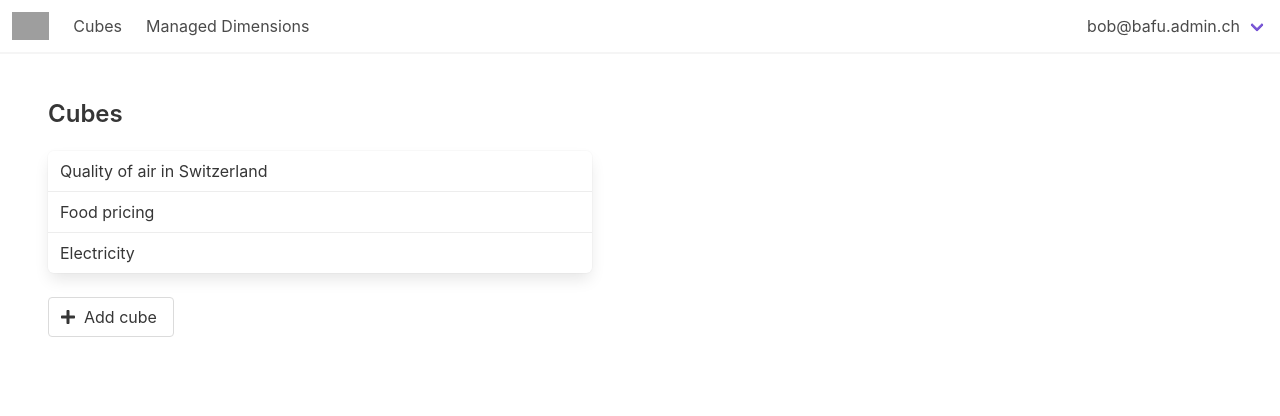
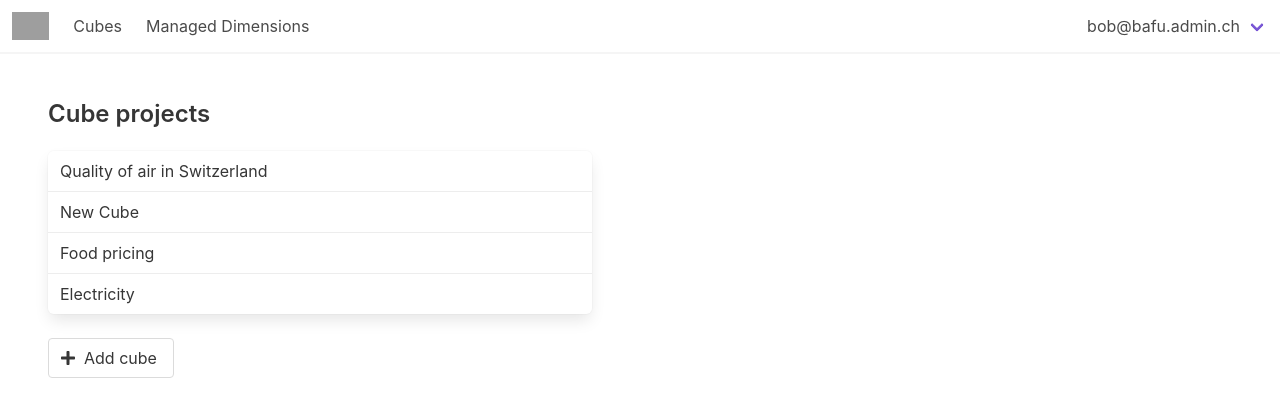
Before and after one commit to zazuko/bafu-datacube-workshop2-mockups, a Vue app: page /#/cubes in a window 1280 px wide. Shown: the top 416 px of the page. Built offline with nearby package versions, Linux system fonts and the light colour scheme; grey boxes are pictures that could not be loaded.

Commit message:
Restructure data to allow multiple cubes

```diff
--- a/src/components/CubeDesigner.vue
+++ b/src/components/CubeDesigner.vue
@@ -37,7 +37,7 @@
                 <div class="dimension-filter">
                   <FiltersContinuous v-if="dimension.scaleOfMeasure === 'continuous'" :dimension="dimension" />
                   <FiltersTemporal v-else-if="dimension.scaleOfMeasure === 'temporal'" :dimension="dimension" />
-                  <FiltersNominal v-else-if="dimension.scaleOfMeasure === 'nominal'" :dimension="dimension" />
+                  <FiltersNominal v-else-if="dimension.scaleOfMeasure === 'nominal'" :dimension="dimension" :cube="cube" />
                   <p v-else>Cannot filter this type of dimension</p>
                 </div>
               </b-dropdown>
--- a/src/components/FiltersNominal.vue
+++ b/src/components/FiltersNominal.vue
@@ -21,14 +21,12 @@
 </style>
 
 <script>
-import data from '@/data'
-
 export default {
   name: 'FiltersNominal',
-  props: ['dimension'],
+  props: ['dimension', 'cube'],
 
   data () {
-    const allResources = data.cube.data
+    const allResources = this.cube.data
       .map((row) => row[this.dimension.uri].value)
 
     const resources = [...new Set(allResources)]
--- a/src/data.js
+++ b/src/data.js
@@ -1,162 +1,6 @@
 export default {
-  sources: [
+  cubes: [
     {
-      uri: 'stations.csv',
-      label: 'stations.csv',
-      columns: [
-        { uri: 'station_id', data: ['1', '2', '3'] },
-        { uri: 'station_name', data: ['Aarau', 'Basel', 'Zurich'] },
-        { uri: 'station_measuring_network', data: ['AG', 'BA', 'ZU'] },
-        { uri: 'station_canton', data: ['AG', 'BA', 'ZU'] },
-        { uri: 'station_y', data: ['646350', '646381', '646811'] },
-        { uri: 'station_x', data: ['249400', '249313', '249119'] },
-        { uri: 'station_altitude', data: ['383', '649', '700'] },
-        { uri: 'area_type_de', data: ['Städtisch'] },
-        { uri: 'pollutant_id', data: ['NO2', 'OX4'] },
-        { uri: 'station_type_de', data: ['Verkehr'] },
-        { uri: 'aggregation_name_de', data: ['95%-Wert der 1/2h-Mittel'] },
-        { uri: 'limitvalue', data: ['100'] },
-        { uri: 'year', data: ['1986', '2000', '2001'] },
-        { uri: 'value', data: ['80,1', '51,3', '62,2'] },
-        { uri: 'unit_name_de', data: ['µg/m3'] },
-        { uri: 'value_remark', data: ['A textual remark'] },
-      ],
-    },
-    {
-      uri: 'pollutants.csv',
-      label: 'pollutants.csv',
-      columns: [
-        { uri: 'pollutant_id', data: ['NO2', 'OX4'] },
-        { uri: 'pollutant_name_de', data: ['Stickstoffdioxid'] },
-        { uri: 'pollutant_name_en', data: ['Stickstoffdioxid'] },
-        { uri: 'pollutant_description_de', data: [] },
-        { uri: 'pollutant_description_en', data: [] },
-      ],
-    },
-  ],
-
-  tables: [
-    {
-      isObservation: true,
-      type: 'table',
-      source: 'stations.csv',
-      uri: 'Measurement',
-      label: [{ value: 'Observation', language: 'en' }],
-      description: [],
-      color: 'rgb(165, 214, 167)',
-      identifierTemplate: 'Observation/{station_id}/{pollutant_id}/{year}',
-      attributes: [
-        {
-          type: 'attribute',
-          uri: 'year',
-          label: [{ value: 'Year', language: 'en' }],
-          column: 'year',
-          property: 'year',
-          datatype: 'xsd:gYear',
-          isDimension: true,
-        },
-        {
-          type: 'attribute',
-          uri: 'measurement',
-          label: [{ value: 'Measurement', language: 'en' }],
-          column: 'value',
-          property: 'value',
-          datatype: 'xsd:decimal',
-          isDimension: true,
-        },
-        {
-          type: 'attribute',
-          uri: 'value_remark',
-          label: [{ value: 'Remark', language: 'en' }],
-          column: 'value_remark',
-          property: 'schema:comment',
-          datatype: 'xsd:string',
-          isDimension: false,
-        },
-        {
-          type: 'attribute',
-          uri: 'station-canton',
-          label: [{ value: 'Canton', language: 'en' }],
-          column: 'station_canton',
-          property: 'station-canton',
-          datatype: 'xsd:string',
-          isDimension: true,
-        },
-        {
-          type: 'attribute',
-          uri: 'station',
-          label: [{ value: 'Station', language: 'en' }],
-          column: 'station_id',
-          linksTo: 'Station',
-          property: 'station',
-          isDimension: true,
-        },
-        {
-          type: 'attribute',
-          uri: 'pollutant',
-          label: [{ value: 'Pollutant', language: 'en' }],
-          column: 'pollutant_id',
-          linksTo: 'Pollutant',
-          property: 'pollutant',
-          isDimension: true,
-        },
-      ]
-    },
-    {
-      isObservation: false,
-      type: 'table',
-      source: 'stations.csv',
-      uri: 'Station',
-      label: [{ value: 'Station', language: 'en' }],
-      description: [],
-      color: 'rgb(129, 212, 250)',
-      identifierTemplate: 'Station/{station_id}',
-      attributes: [
-        {
-          type: 'attribute',
-          uri: 'id',
-          label: [{ value: 'ID', language: 'en' }],
-          column: 'station_id',
-          property: 'schema:identifier',
-        },
-        {
-          type: 'attribute',
-          uri: 'label',
-          label: [{ value: 'Label', language: 'en' }],
-          column: 'station_name_de',
-          property: 'rdfs:label',
-        },
-      ]
-    },
-    {
-      isObservation: false,
-      type: 'table',
-      source: 'pollutants.csv',
-      uri: 'Pollutant',
-      label: [{ value: 'Pollutant', language: 'en' }],
-      description: [],
-      color: 'rgb(239, 154, 154)',
-      identifierTemplate: 'Pollutant/{id}',
-      attributes: [
-        {
-          type: 'attribute',
-          uri: 'id',
-          label: [{ value: 'ID', language: 'en' }],
-          column: 'pollutant_id',
-          property: 'schema:identifier',
-        },
-        {
-          type: 'attribute',
-          uri: 'label',
-          label: [{ value: 'Label', language: 'en' }],
-          column: 'pollutant_name_de',
-          property: 'rdfs:label',
-        },
-      ]
-    },
-  ],
-
-  cube: {
       type: 'cube',
       uri: 'quality-of-air-ch',
       label: [{ value: 'Quality of air in Switzerland', language: 'en' }],
@@ -288,7 +132,178 @@ export default {
           id: [{ value: 13344 }],
         },
       },
+      sources: [
+        {
+          uri: 'stations.csv',
+          label: 'stations.csv',
+          columns: [
+            { uri: 'station_id', data: ['1', '2', '3'] },
+            { uri: 'station_name', data: ['Aarau', 'Basel', 'Zurich'] },
+            { uri: 'station_measuring_network', data: ['AG', 'BA', 'ZU'] },
+            { uri: 'station_canton', data: ['AG', 'BA', 'ZU'] },
+            { uri: 'station_y', data: ['646350', '646381', '646811'] },
+            { uri: 'station_x', data: ['249400', '249313', '249119'] },
+            { uri: 'station_altitude', data: ['383', '649', '700'] },
+            { uri: 'area_type_de', data: ['Städtisch'] },
+            { uri: 'pollutant_id', data: ['NO2', 'OX4'] },
+            { uri: 'station_type_de', data: ['Verkehr'] },
+            { uri: 'aggregation_name_de', data: ['95%-Wert der 1/2h-Mittel'] },
+            { uri: 'limitvalue', data: ['100'] },
+            { uri: 'year', data: ['1986', '2000', '2001'] },
+            { uri: 'value', data: ['80,1', '51,3', '62,2'] },
+            { uri: 'unit_name_de', data: ['µg/m3'] },
+            { uri: 'value_remark', data: ['A textual remark'] },
+          ],
         },
+        {
+          uri: 'pollutants.csv',
+          label: 'pollutants.csv',
+          columns: [
+            { uri: 'pollutant_id', data: ['NO2', 'OX4'] },
+            { uri: 'pollutant_name_de', data: ['Stickstoffdioxid'] },
+            { uri: 'pollutant_name_en', data: ['Stickstoffdioxid'] },
+            { uri: 'pollutant_description_de', data: [] },
+            { uri: 'pollutant_description_en', data: [] },
+          ],
+        },
+      ],
+      tables: [
+        {
+          isObservation: true,
+          type: 'table',
+          source: 'stations.csv',
+          uri: 'Measurement',
+          label: [{ value: 'Observation', language: 'en' }],
+          description: [],
+          color: 'rgb(165, 214, 167)',
+          identifierTemplate: 'Observation/{station_id}/{pollutant_id}/{year}',
+          attributes: [
+            {
+              type: 'attribute',
+              uri: 'year',
+              label: [{ value: 'Year', language: 'en' }],
+              column: 'year',
+              property: 'year',
+              datatype: 'xsd:gYear',
+              isDimension: true,
+            },
+            {
+              type: 'attribute',
+              uri: 'measurement',
+              label: [{ value: 'Measurement', language: 'en' }],
+              column: 'value',
+              property: 'value',
+              datatype: 'xsd:decimal',
+              isDimension: true,
+            },
+            {
+              type: 'attribute',
+              uri: 'value_remark',
+              label: [{ value: 'Remark', language: 'en' }],
+              column: 'value_remark',
+              property: 'schema:comment',
+              datatype: 'xsd:string',
+              isDimension: false,
+            },
+            {
+              type: 'attribute',
+              uri: 'station-canton',
+              label: [{ value: 'Canton', language: 'en' }],
+              column: 'station_canton',
+              property: 'station-canton',
+              datatype: 'xsd:string',
+              isDimension: true,
+            },
+            {
+              type: 'attribute',
+              uri: 'station',
+              label: [{ value: 'Station', language: 'en' }],
+              column: 'station_id',
+              linksTo: 'Station',
+              property: 'station',
+              isDimension: true,
+            },
+            {
+              type: 'attribute',
+              uri: 'pollutant',
+              label: [{ value: 'Pollutant', language: 'en' }],
+              column: 'pollutant_id',
+              linksTo: 'Pollutant',
+              property: 'pollutant',
+              isDimension: true,
+            },
+          ]
+        },
+        {
+          isObservation: false,
+          type: 'table',
+          source: 'stations.csv',
+          uri: 'Station',
+          label: [{ value: 'Station', language: 'en' }],
+          description: [],
+          color: 'rgb(129, 212, 250)',
+          identifierTemplate: 'Station/{station_id}',
+          attributes: [
+            {
+              type: 'attribute',
+              uri: 'id',
+              label: [{ value: 'ID', language: 'en' }],
+              column: 'station_id',
+              property: 'schema:identifier',
+            },
+            {
+              type: 'attribute',
+              uri: 'label',
+              label: [{ value: 'Label', language: 'en' }],
+              column: 'station_name_de',
+              property: 'rdfs:label',
+            },
+          ]
+        },
+        {
+          isObservation: false,
+          type: 'table',
+          source: 'pollutants.csv',
+          uri: 'Pollutant',
+          label: [{ value: 'Pollutant', language: 'en' }],
+          description: [],
+          color: 'rgb(239, 154, 154)',
+          identifierTemplate: 'Pollutant/{id}',
+          attributes: [
+            {
+              type: 'attribute',
+              uri: 'id',
+              label: [{ value: 'ID', language: 'en' }],
+              column: 'pollutant_id',
+              property: 'schema:identifier',
+            },
+            {
+              type: 'attribute',
+              uri: 'label',
+              label: [{ value: 'Label', language: 'en' }],
+              column: 'pollutant_name_de',
+              property: 'rdfs:label',
+            },
+          ]
+        },
+      ],
+    },
+    {
+      type: 'cube',
+      uri: 'new-cube',
+      label: [{ value: 'New Cube', language: 'en' }],
+      description: [],
+      publishers: [],
+      contactPoints: [],
+      languages: [],
+      landingPage: [],
+      dimensions: [],
+      data: [],
+      resources: [],
+      sources: [],
+      tables: [],
+    },
+  ],
 
   managedDimensions: [
     {
--- a/src/views/Cube.vue
+++ b/src/views/Cube.vue
@@ -39,16 +39,16 @@
 </style>
 
 <script>
-import ResourceLabel from '@/components/ResourceLabel'
 import data from '@/data'
 
 export default {
   name: 'Cube',
-  components: { ResourceLabel },
+  data () {
+    const cubeUri = this.$router.currentRoute.params.uri
+    const cube = data.cubes.find(({ uri }) => uri === cubeUri)
 
-  data () {
     return {
-      cube: data.cube,
+      cube,
       language: 'en',
       open: true,
     }
--- a/src/views/Cubes.vue
+++ b/src/views/Cubes.vue
@@ -1,8 +1,10 @@
 <template>
   <section class="section">
-    <h2 class="title is-4">Cubes</h2>
+    <h2 class="title is-4">Cube projects</h2>
     <div class="panel">
       <router-link
+        v-for="cube in cubes"
+        :key="cube.uri"
         :to="{ name: 'Cube', params: { uri: cube.uri } }"
         class="panel-block"
       >
@@ -35,7 +37,7 @@ export default {
 
   data () {
     return {
-      cube: data.cube,
+      cubes: data.cubes,
       language: 'en',
     }
   }
--- a/src/views/Designer.vue
+++ b/src/views/Designer.vue
@@ -6,7 +6,6 @@
 
 <script>
 import CubeDesigner from '@/components/CubeDesigner.vue'
-import data from '@/data'
 
 export default {
   name: 'Designer',
@@ -15,7 +14,8 @@ export default {
   },
 
   data () {
-    return { cube: data.cube }
+    const cube = this.$parent.cube
+    return { cube }
   }
 }
 </script>
--- a/src/views/Mapper.vue
+++ b/src/views/Mapper.vue
@@ -41,7 +41,7 @@
       </div>
 
       <div class="mapping-sources">
-        <div class="source-mapping columns" v-for="source in sources" :key="source.uri">
+        <div class="source-mapping columns" v-for="source in cube.sources" :key="source.uri">
           <div class="column">
             <div class="source panel">
               <div class="panel-heading">
@@ -144,7 +144,7 @@
 
     <SidePane :isOpen="showSidePane" :title="sidePanelTitle" @close="onCloseSidePane">
       <MapperTableForm v-if="edited && edited.type === 'table'" :value="edited" />
-      <MapperAttributeForm v-else-if="edited && edited.type === 'attribute'" :value="edited" />
+      <MapperAttributeForm v-else-if="edited && edited.type === 'attribute'" :value="edited" :cube="cube" />
       <p v-else>Unsupported type</p>
     </SidePane>
   </div>
@@ -238,7 +238,6 @@ import SidePane from '@/components/SidePane.vue'
 import MapperTableForm from '@/components/MapperTableForm.vue'
 import MapperAttributeForm from '@/components/MapperAttributeForm.vue'
 import ResourceLabel from '@/components/ResourceLabel.vue'
-import data from '@/data'
 
 export default {
   name: 'Mapper',
@@ -254,14 +253,14 @@ export default {
   },
 
   data () {
+    const cube = this.$parent.cube
+
     return {
-      sources: data.sources,
-      tables: data.tables,
-      cube: data.cube,
+      cube,
 
       selectedLanguage: 'en',
       columnFilter: 'all',
-      selectedColumns: Object.fromEntries(data.sources.map(({ uri }) => [uri, []])),
+      selectedColumns: Object.fromEntries(cube.sources.map(({ uri }) => [uri, []])),
       showPreview: false,
       edited: null,
     }
@@ -273,11 +272,11 @@ export default {
     },
 
     getSourceTables (source) {
-      return this.tables.filter((table) => table.source === source.uri)
+      return this.cube.tables.filter((table) => table.source === source.uri)
     },
 
     getMappedAttributes (source, column) {
-      return this.tables.reduce((acc, table) => {
+      return this.cube.tables.reduce((acc, table) => {
         return acc.concat(table.attributes
           .map((attribute) => ({ ...attribute, table }))
           .filter((attribute) => {
@@ -287,7 +286,7 @@ export default {
     },
 
     getTable (uri) {
-      return this.tables.find((table) => table.uri === uri)
+      return this.cube.tables.find((table) => table.uri === uri)
     },
 
     onCloseSidePane () {
```
Also changed, not shown: src/components/MapperAttributeForm.vue (+4 -4 lines). Lines whose indentation alone changed are shown as unchanged.
